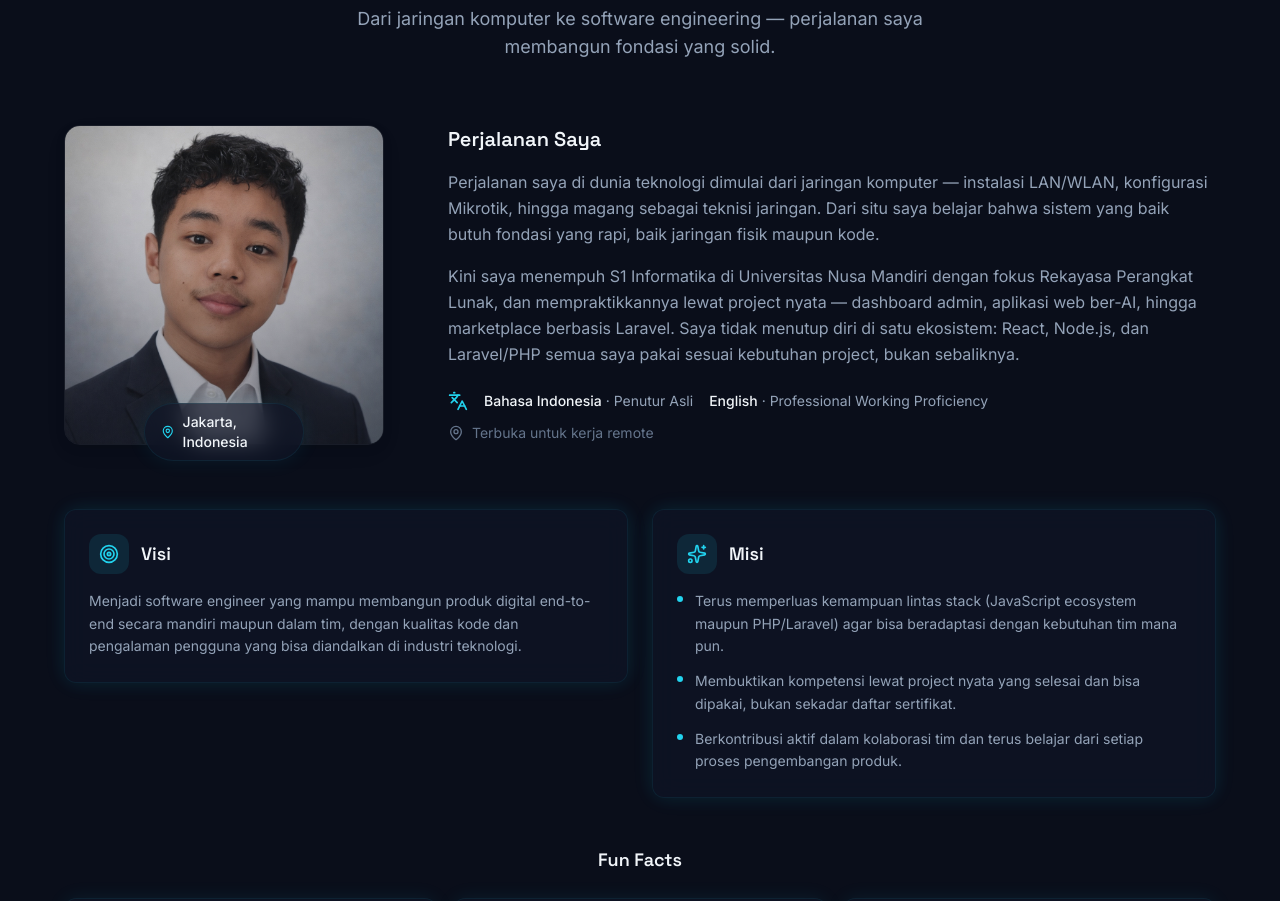
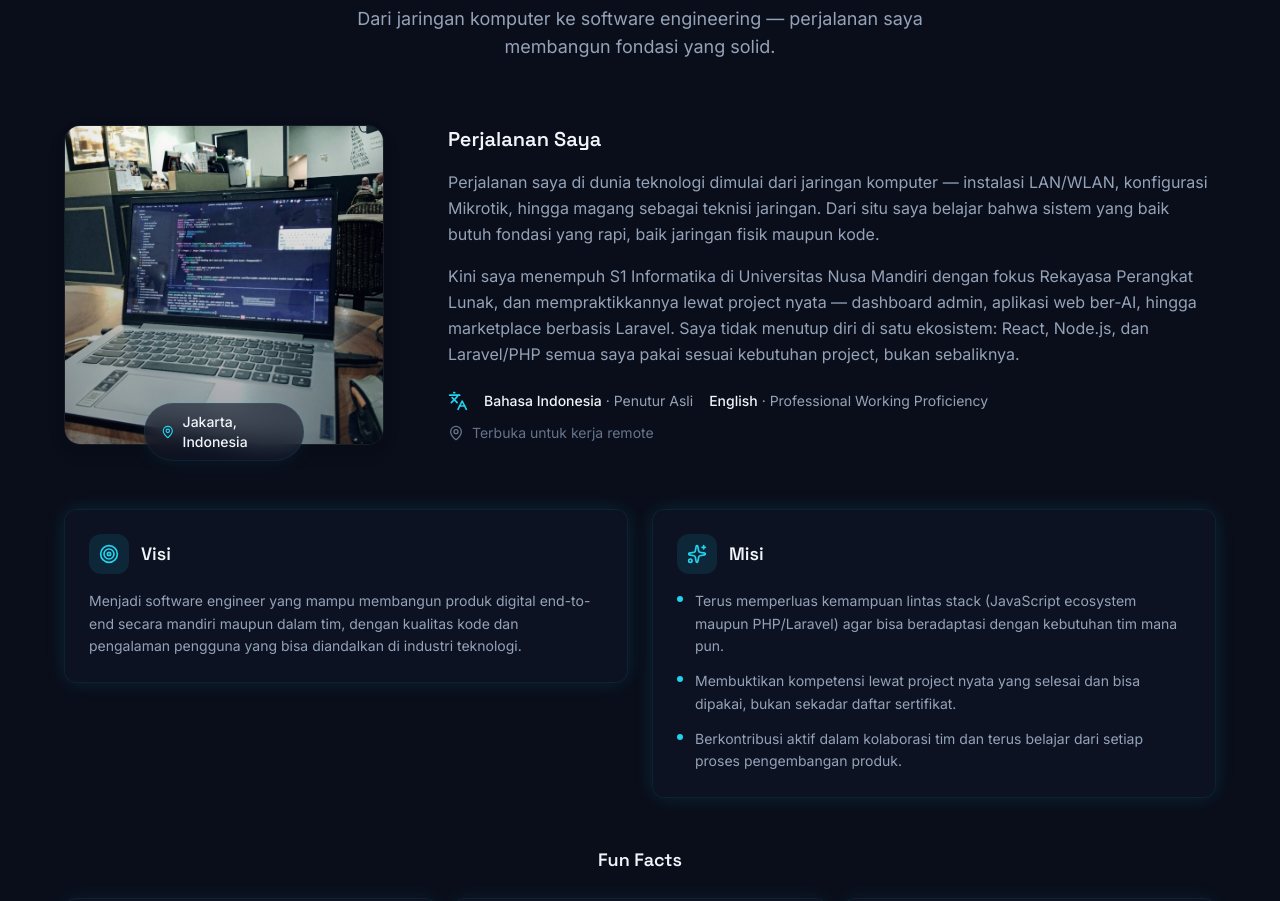
Before and after one commit to Abudann/portfolio-abudan, a Next.js app: page / in a window 1280 px wide. Shown: the part 1160-2061 px from the top of the page. Built offline with nearby package versions, Linux system fonts and the light colour scheme; no server answers.

Commit message:
chore: ganti foto di section About dengan foto asli saat coding di cafe

```diff
--- a/components/sections/about.tsx
+++ b/components/sections/about.tsx
@@ -48,8 +48,8 @@
           <motion.div {...fadeInUp} className="relative flex-shrink-0">
             <div className="shadow-card relative h-72 w-72 overflow-hidden rounded-2xl border border-[var(--border)] md:h-80 md:w-80">
               <Image
-                src="/images/abudan-formal.jpeg"
-                alt="Foto Abudan — Software Engineer di Jakarta"
+                src="/images/about-coding.jpg"
+                alt="Foto Abudan sedang coding dengan VS Code di cafe"
                 fill
                 className="object-cover"
                 sizes="(max-width: 768px) 288px, 320px"
```
Also changed, not shown: public/images/about-coding.jpg (added).
